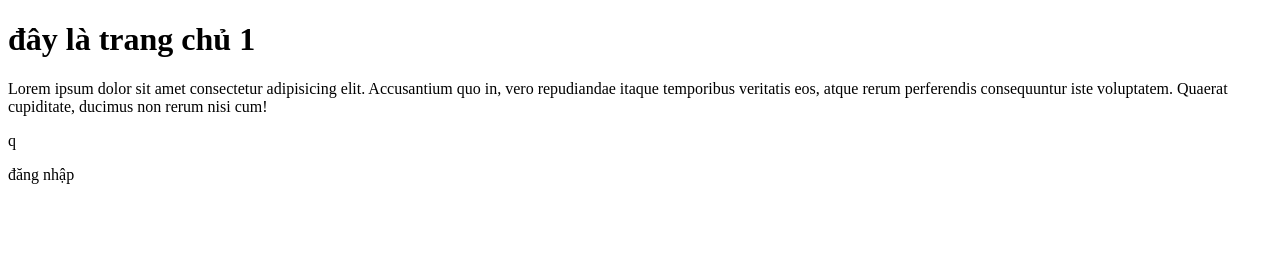
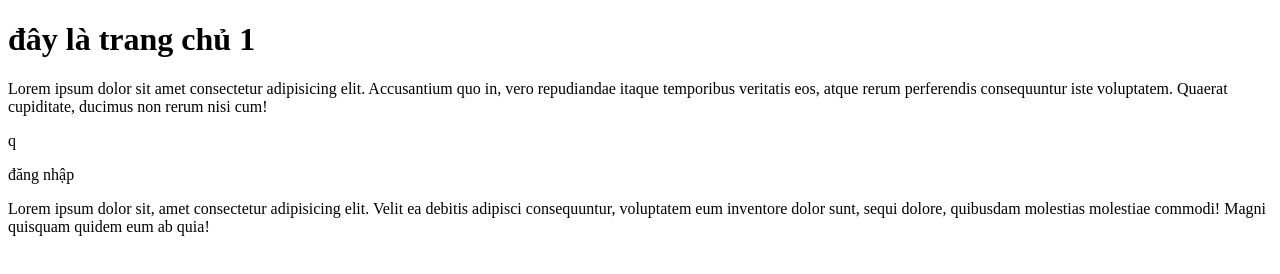
Before and after one commit to tuananh271020k5/bai13-fontend, a plain HTML site: page product-list.html in a window 1280 px wide. Drawn offline with Linux system fonts and the light colour scheme.

Commit message:
page-product

```diff
--- a/product-list.html
+++ b/product-list.html
@@ -15,5 +15,10 @@
     </p>
     <p>q</p>
     <p>đăng nhập</p>
+    <p>
+      Lorem ipsum dolor sit, amet consectetur adipisicing elit. Velit ea debitis
+      adipisci consequuntur, voluptatem eum inventore dolor sunt, sequi dolore,
+      quibusdam molestias molestiae commodi! Magni quisquam quidem eum ab quia!
+    </p>
   </body>
 </html>
```
